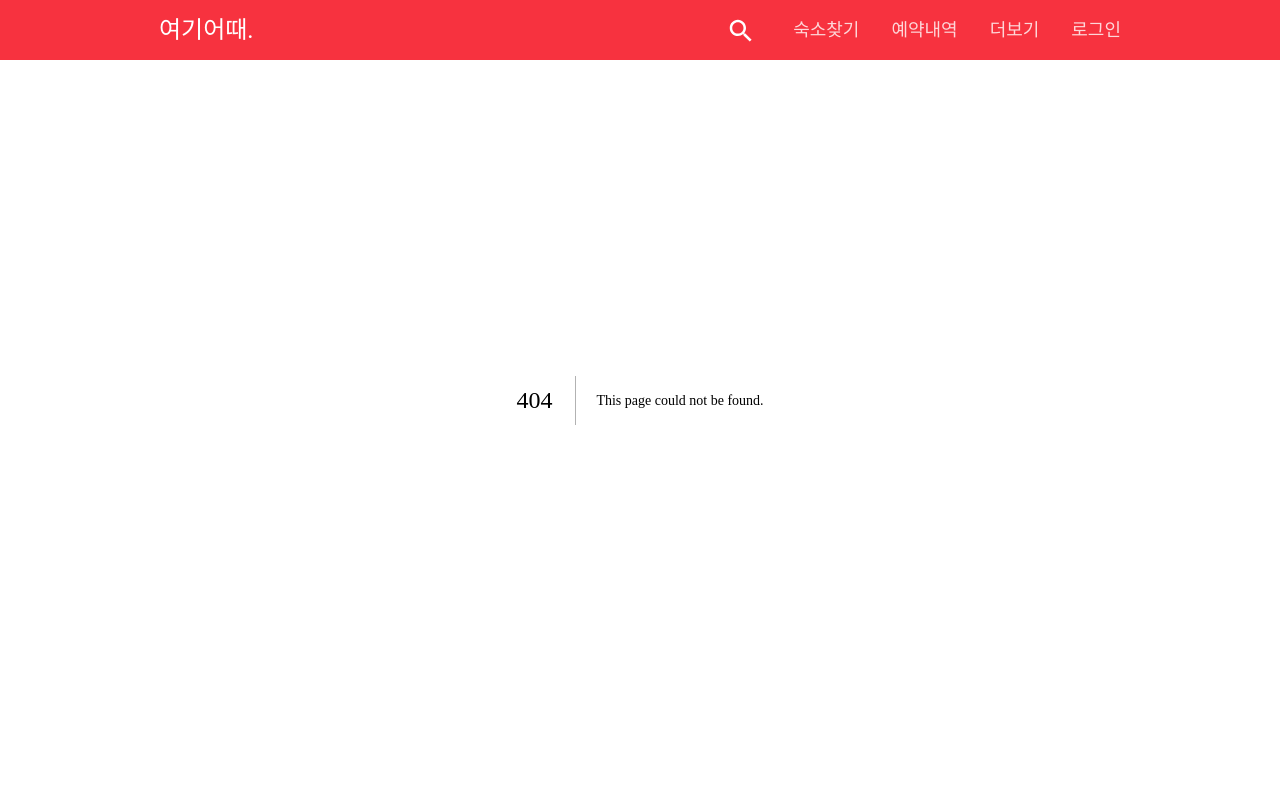
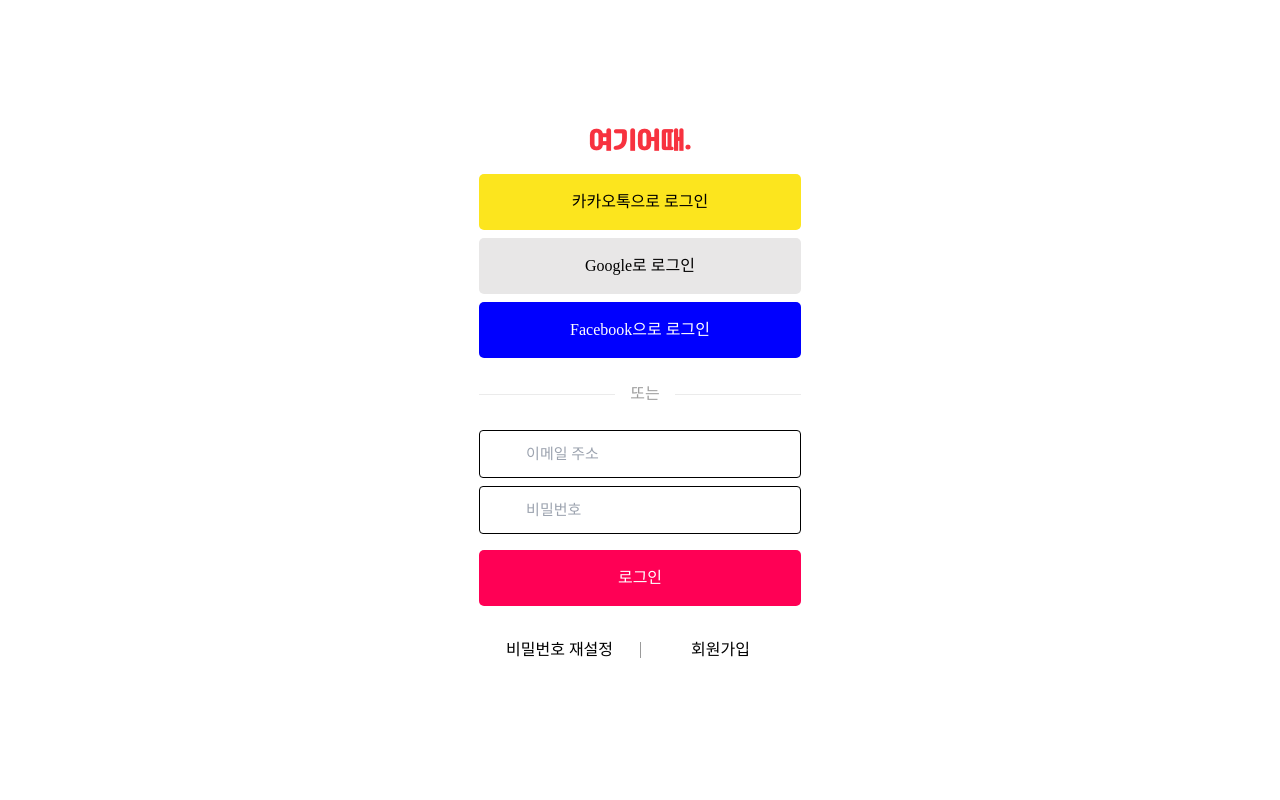
Before and after one commit to haxr369/gitstudy, a Next.js app: page /user in a window 1280 px wide. Before the commit this address had no page. Shown: the top 800 px of the page. Built offline with nearby package versions, Linux system fonts and the light colour scheme; a web font is replaced by a local one.

Commit message:
develop merge

```diff
--- a/package.json
+++ b/package.json
@@ -22,6 +22,7 @@
     "eslint-config-next": "13.4.19",
     "next": "^13.4.19",
     "postcss": "8.4.28",
+    "rc-slider": "^10.2.1",
     "react": "18.2.0",
     "react-datepicker": "^4.16.0",
     "react-dom": "18.2.0",
--- a/src/app/components/catagory_component/Price.tsx
+++ b/src/app/components/catagory_component/Price.tsx
@@ -1,4 +1,7 @@
 import RoomCataCSS from '../../styles/RoomCata.module.css'
+import Slider from 'rc-slider'
+import Range from 'rc-slider'
+import 'rc-slider/assets/index.css'
 
 export default function Price() {
     return (
@@ -7,8 +10,8 @@ export default function Price() {
                 <strong>가격 &nbsp;&nbsp;</strong>
                 <span> 1만원 이상</span>
             </div>
-            <div className={RoomCataCSS.progress_div}>
-                <progress></progress>
+            <div>
+                <Range />
             </div>
         </section>
     )
--- a/src/app/layout/Footer.tsx
+++ b/src/app/layout/Footer.tsx
@@ -6,7 +6,7 @@ const Footer = () => {
     // 로그인 페이지에서 Footer 컴포넌트 가리기
     //로그인 페이지에서 렌더링 되지 않도록 해야함.
     const pathname = usePathname()
-    if (pathname === '/login') return null
+    if (pathname === '/user') return null
 
     return (
         <footer className={style.footer}>
--- a/src/app/layout/Header.tsx
+++ b/src/app/layout/Header.tsx
@@ -42,14 +42,14 @@ export const navLinks = [
     },
     {
         name: '로그인',
-        path: '/user-page',
+        path: '/user',
     },
 ]
 
 const Header = () => {
     // 로그인 페이지에서 Header 컴포넌트 가리기
     const pathname = usePathname()
-    if (pathname === '/login') return null
+    if (pathname === '/user') return null
 
     // 스크롤시 header 스타일 변경
 
--- a/src/app/login/page.tsx
+++ /dev/null
@@ -1,7 +0,0 @@
-import React from 'react'
-
-const LoginPage = () => {
-    return <div>로그인</div>
-}
-
-export default LoginPage
--- a/src/app/user-page/page.tsx
+++ b/src/app/user/page.tsx
@@ -117,13 +117,13 @@ export default function Login() {
                 <form className={login_style.form_box}>
                     <input type="hidden"></input>
 
-                    <Logo></Logo>
-                    <SnsBtn_box></SnsBtn_box>
-                    <Space_or></Space_or>
-                    <Input_box></Input_box>
+                    <Logo />
+                    <SnsBtn_box />
+                    <Space_or />
+                    <Input_box />
 
-                    <Login_btn></Login_btn>
-                    <Login_footer></Login_footer>
+                    <Login_btn />
+                    <Login_footer />
                 </form>
             </main>
         </>
--- a/tsconfig.json
+++ b/tsconfig.json
@@ -5,11 +5,7 @@
          "allowJs": true,
         "skipLibCheck": true,
         "strict": false,
-<<<<<<< HEAD
          "noEmit": true,
-=======
-        "noEmit": true,
->>>>>>> dc6c13b19415dc08ef1dffe3cc35717cfe5ebc55
         "esModuleInterop": true,
         "module": "esnext",
         "moduleResolution": "bundler",
```
Also changed, not shown: 1 other file (tests, documents, lock files or other folders).
